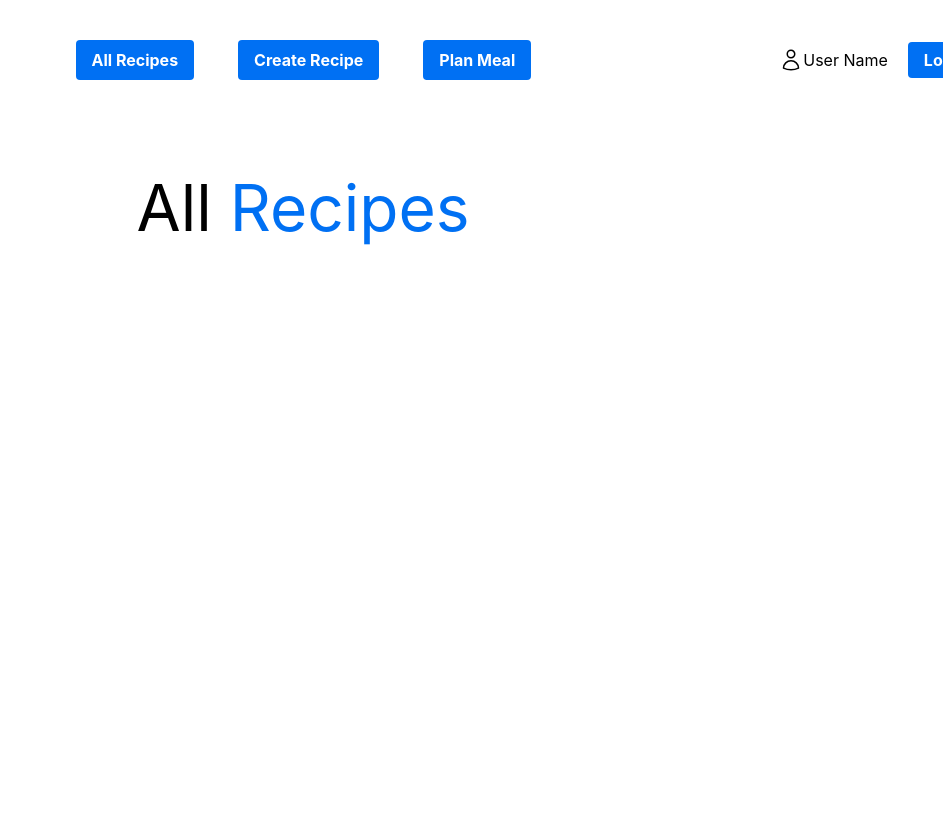
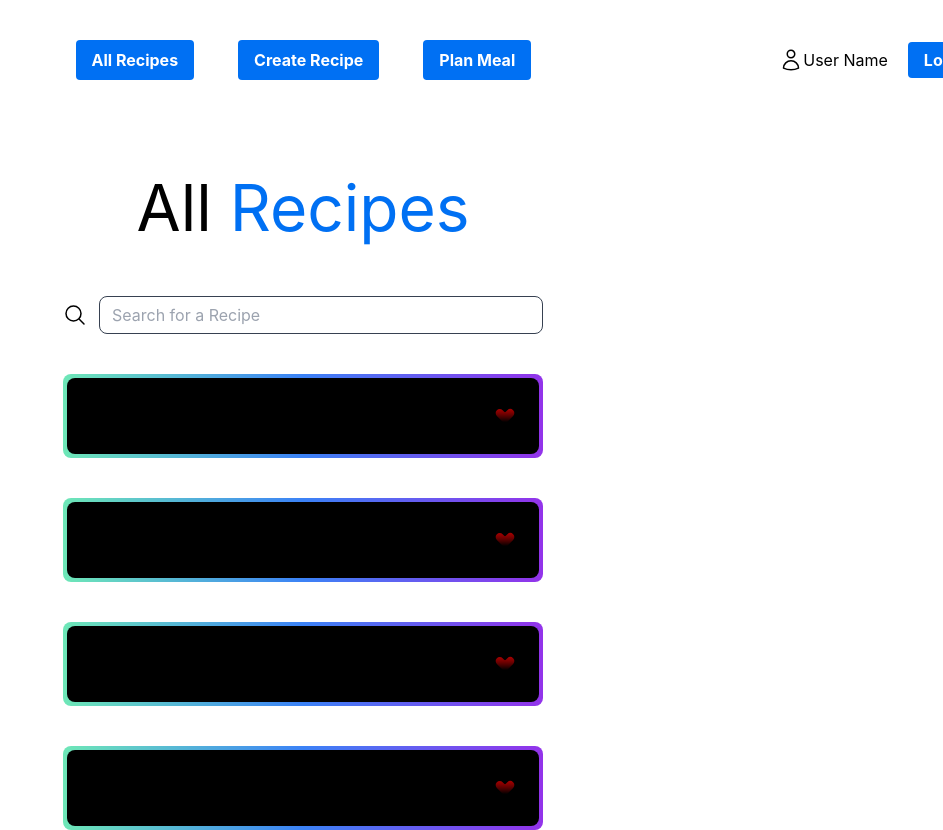
Before and after one commit to multimokia/COMP3095-Assignments, a Next.js app in the folder src/main/ui/: page / in a window 1280 px wide. Shown: the top 830 px of the page, without its empty margins (337-1280 px from the left). Before the commit the page ends 800 px from the top, so only its background shows below. Built offline with nearby package versions, Linux system fonts and the light colour scheme.

Commit message:
add ui for index page

```diff
--- a/src/main/ui/components/Navbar.jsx
+++ b/src/main/ui/components/Navbar.jsx
@@ -9,7 +9,7 @@ export default function Navbar() {
             All Recipes
           </a>
         </Link>
-        <Link href="/recipe">
+        <Link href="/createRecipe">
           <a className="bg-[#0070f3] hover:bg-blue-700 text-white font-bold py-2 px-4 rounded">
             Create Recipe
           </a>
--- /dev/null
+++ b/src/main/ui/json/recipes.json
@@ -0,0 +1,28 @@
+{
+  "recipes": [
+    {
+      "id": "1",
+      "name": "Turkey Burger",
+      "steps": "1. Eat. 2. Drink. 3. Sleep.",
+      "author": "Stanley"
+    },
+    {
+      "id": "2",
+      "name": "Chicken Burger",
+      "steps": "1. Eat. 2. Drink. 3. Sleep.",
+      "author": "Misty"
+    },
+    {
+      "id": "3",
+      "name": "Beef Burger",
+      "steps": "1. Eat. 2. Drink. 3. Sleep.",
+      "author": "Kim"
+    },
+    {
+      "id": "4",
+      "name": "Weed Burger",
+      "steps": "1. Eat. 2. Drink. 3. Sleep.",
+      "author": "Mehrad"
+    }
+  ]
+}
--- a/src/main/ui/middleware.js
+++ b/src/main/ui/middleware.js
@@ -14,6 +14,12 @@ export async function middleware(request, response) {
   ) {
     return NextResponse.next();
   }
+  // const authHeader = request.headers.get('authorization');
+  // console.log('authHeader', authHeader);
+  // if (authHeader == null) {
+  //   return NextResponse.next();
+  // }
+
   const token = request.cookies.get('token');
   const url = request.url;
 
--- a/src/main/ui/package.json
+++ b/src/main/ui/package.json
@@ -9,12 +9,14 @@
     "lint": "next lint"
   },
   "dependencies": {
+    "cookies-next": "^2.1.1",
     "dotenv": "^16.0.3",
     "jose": "^4.10.0",
     "next": "12.3.1",
     "react": "18.2.0",
     "react-dom": "18.2.0",
-    "react-hook-form": "^7.37.0"
+    "react-hook-form": "^7.37.0",
+    "swr": "^1.3.0"
   },
   "devDependencies": {
     "autoprefixer": "^10.4.12",
--- /dev/null
+++ b/src/main/ui/pages/api/createRecipe.js
@@ -0,0 +1,12 @@
+export default function createRecipeHandler(req, res) {
+  const { name, steps } = req.body;
+
+  const authHeader = req.headers.authorization;
+  const token = authHeader && authHeader.split(' ')[1];
+
+  //   const token = req.cookies.get('token');
+
+  //this should call the backend and persist the data, return a truthy value if successful and falsy if not
+
+  return res.status(200).json(authHeader);
+}
--- a/src/main/ui/pages/api/login.js
+++ b/src/main/ui/pages/api/login.js
@@ -15,10 +15,14 @@ export default async function loginHandler(req, res) {
 
   res.setHeader(
     'Set-Cookie',
-    `token=${token}; path=/; expires=${new Date(
-      exp * 1000
-    ).toUTCString()}; httpOnly`
+    `token=${token}; path=/; expires=${new Date(exp * 1000).toUTCString()}; `
   );
+  // res.setHeader('Authorization', `Bearer ${token}`, {
+  //   path: '/',
+  //   expires: new Date(exp * 1000).toUTCString(),
+  //   httpOnly: true,
+  // });
+  // res.setHeader('authorization', `Bearer ${token}`);
 
   return res.status(200).json({ username, token });
 }
--- /dev/null
+++ b/src/main/ui/pages/api/recipes.js
@@ -0,0 +1,14 @@
+import path from 'path';
+import { promises as fs } from 'fs';
+
+export default async function recipesHandler(req, res) {
+  //Find the absolute path of the json directory
+  const jsonDirectory = path.join(process.cwd(), 'json');
+  //Read the json data file data.json
+  const fileContents = await fs.readFile(
+    jsonDirectory + '/recipes.json',
+    'utf8'
+  );
+
+  res.status(200).json(JSON.parse(fileContents));
+}
--- /dev/null
+++ b/src/main/ui/pages/createRecipe.js
@@ -0,0 +1,72 @@
+import { useRouter } from 'next/router';
+import { useForm } from 'react-hook-form';
+import Head from 'next/head';
+import { getCookie } from 'cookies-next';
+import { useEffect } from 'react';
+
+export default function createRecipe() {
+  const {
+    register,
+    handleSubmit,
+    watch,
+    formState: { errors },
+  } = useForm();
+
+  const userToken = getCookie('token');
+
+  const Authheader = userToken ? { Authorization: `Bearer ${userToken}` } : {};
+
+  // useEffect(() => {
+  //   console.log(Authheader);
+  // }, [userToken]);
+
+  const onSubmit = async (data) => {
+    try {
+      const res = await fetch('/api/createRecipe', {
+        method: 'POST',
+        headers: {
+          'Content-Type': 'application/json',
+          Authheader,
+        },
+        credentials: 'include',
+        body: JSON.stringify(data),
+      });
+
+      const jsonData = await res.json();
+      console.log(jsonData);
+    } catch (error) {
+      console.log(error);
+    }
+  };
+  return (
+    <div>
+      <Head>
+        <title>Create Recipe</title>
+        <link rel="icon" href="/favicon.ico" />
+      </Head>
+
+      <main className="flex flex-col items-center relative">
+        <div className="flex flex-col items-center justify-center w-full relative">
+          <h1 className="text-[4rem] pt-20">
+            Create a <span className="text-[#0070f3]"> Recipe</span>
+          </h1>
+
+          <form onSubmit={handleSubmit(onSubmit)}>
+            <input
+              type="text"
+              placeholder="Recipe Name"
+              {...register('name')}
+            />
+            <input
+              type="text"
+              placeholder="Recipe Steps"
+              {...register('steps')}
+            />
+
+            <button type="submit">Create Recipe</button>
+          </form>
+        </div>
+      </main>
+    </div>
+  );
+}
--- a/src/main/ui/pages/index.js
+++ b/src/main/ui/pages/index.js
@@ -1,7 +1,19 @@
 import Head from 'next/head';
 import Image from 'next/image';
+import useSWR from 'swr';
+import { useState } from 'react';
 
 export default function Home() {
+  const fetcher = (url) => fetch(url).then((res) => res.json());
+
+  const [isHearted, setIsHearted] = useState(true);
+  const [isHovered, setIsHovered] = useState(true);
+
+  const { data, error } = useSWR('/api/recipes', fetcher);
+
+  if (error) return <div>failed to load</div>;
+  if (!data) return <div>loading...</div>;
+
   return (
     <div>
       <Head>
@@ -10,11 +22,100 @@ export default function Home() {
         <link rel="icon" href="/favicon.ico" />
       </Head>
 
-      <main className="flex flex-col items-center relative">
-        <div className="flex flex-col items-center justify-center w-full relative">
+      <main className="flex flex-col items-center ">
+        <div className="flex flex-col items-center justify-center ">
           <h1 className="text-[4rem] pt-20">
             All<span className="text-[#0070f3]"> Recipes</span>
           </h1>
+        </div>
+        <div className="w-[30rem]">
+          <div id="searchBar" className="mt-10 flex items-center space-x-3">
+            <svg
+              xmlns="http://www.w3.org/2000/svg"
+              fill="none"
+              viewBox="0 0 24 24"
+              strokeWidth={1.5}
+              stroke="currentColor"
+              className="w-6 h-6"
+            >
+              <path
+                strokeLinecap="round"
+                strokeLinejoin="round"
+                d="M21 21l-5.197-5.197m0 0A7.5 7.5 0 105.196 5.196a7.5 7.5 0 0010.607 10.607z"
+              />
+            </svg>
+
+            <input
+              type="email"
+              className="form-control
+                      self-start
+                      px-3
+                      py-1.5
+                      text-base
+                      font-normal
+                      text-white
+                      border border-solid border-gray-700
+                      rounded-lg
+                      transition
+                      ease-in-out
+                      m-0 focus:outline-none  focus-visible:ring-2  focus-visible:ring-opacity-75 focus-visible:ring-offset-2 focus-visible:ring-offset-blue-600 bg-inherit flex-1"
+              id="filter"
+              placeholder="Search for a Recipe"
+            ></input>
+          </div>
+          <div className="recipe-container">
+            {data.recipes.map((recipe) => (
+              <div className="recipe-card flex bg-gradient-to-r from-[#6EE7B7] via-[#3B82F6] to-[#9333EA] hover:cursor-pointer rounded-lg mt-10 p-1 items-center">
+                <div className="black-background bg-black rounded-lg flex items-center py-3 px-5 w-[99.99%] justify-between">
+                  <div className="recipe-card-content">
+                    <h2 className=" text-xl font-bold">{recipe.name}</h2>
+                    <p>By: {recipe.author}</p>
+                  </div>
+                  {isHovered ? (
+                    <svg
+                      xmlns="http://www.w3.org/2000/svg"
+                      className="h-7 w-7 "
+                      viewBox="0 0 24 24"
+                      stroke="currentColor"
+                    >
+                      {isHearted ? (
+                        <defs>
+                          <linearGradient
+                            x1="50%"
+                            y1="92.034%"
+                            x2="50%"
+                            y2="7.2%"
+                            id="a"
+                          >
+                            <stop offset="15%" stop-color="currentColor" />
+                            <stop
+                              stop-opacity="0.8"
+                              offset="100%"
+                              stop-color="red"
+                            />
+                          </linearGradient>
+                        </defs>
+                      ) : (
+                        ''
+                      )}
+
+                      <path
+                        stroke-linecap="round"
+                        stroke-linejoin="round"
+                        fill-rule="evenodd"
+                        fill="url(#a)"
+                        fill-opacity=".8"
+                        stroke-width="2"
+                        d="M4.318 6.318a4.5 4.5 0 000 6.364L12 20.364l7.682-7.682a4.5 4.5 0 00-6.364-6.364L12 7.636l-1.318-1.318a4.5 4.5 0 00-6.364 0z"
+                      />
+                    </svg>
+                  ) : (
+                    ''
+                  )}
+                </div>
+              </div>
+            ))}
+          </div>
         </div>
       </main>
     </div>
--- a/src/main/ui/pages/login.js
+++ b/src/main/ui/pages/login.js
@@ -18,10 +18,11 @@ export default function Login() {
         headers: {
           'Content-Type': 'application/json',
         },
+        credentials: 'include',
         body: JSON.stringify(data),
       });
 
-      const { username, token } = await res.json();
+      const { token } = await res.json();
 
       if (token) {
         const returnUrl = router.query.returnUrl || '/';
```
Also changed, not shown: 1 other file (tests, documents, lock files or other folders).
